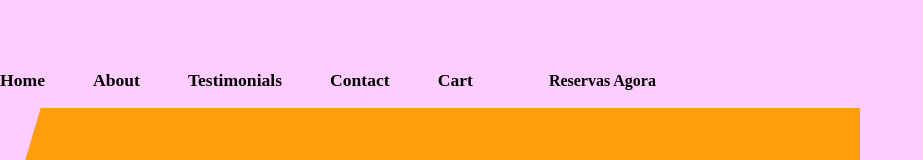
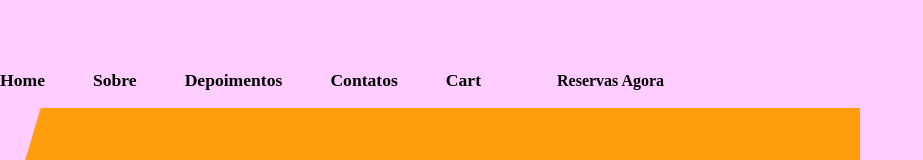
Before and after one commit to AndressaSales/Acai-2.0, a React (Vite) app: page / in a window 1280 px wide. Shown: the part 445-605 px from the top of the page, without its empty margins (0-923 px from the left). Built offline with nearby package versions, Linux system fonts and the light colour scheme; a web font is replaced by a local one.

Commit message:
atualizando a navbar

```diff
--- a/src/Components/Navbar.tsx
+++ b/src/Components/Navbar.tsx
@@ -52,9 +52,9 @@ export default function Navbar(){
                 </div>
                 <div className='md:text-[1rem]'>
                     <a className='lg:mr-[3rem] mr-[1rem] links' href="">Home</a>
-                    <a className='lg:mr-[3rem] mr-[1rem] links' href="">About</a>
-                    <a className='lg:mr-[3rem] mr-[1rem] links' href="">Testimonials</a>
-                    <a className='lg:mr-[3rem] mr-[1rem] links' href="">Contact</a>
+                    <a className='lg:mr-[3rem] mr-[1rem] links' href="">Sobre</a>
+                    <a className='lg:mr-[3rem] mr-[1rem] links' href="">Depoimentos</a>
+                    <a className='lg:mr-[3rem] mr-[1rem] links' href="">Contatos</a>
                     <a className='lg:mr-[3rem] mr-[1rem] links' href="">Cart</a>
                     <button className='rounded-[5rem] font-semibold bg-[#fff] button md:text-[1rem] links'>Reservas Agora</button>
                 </div>
```
